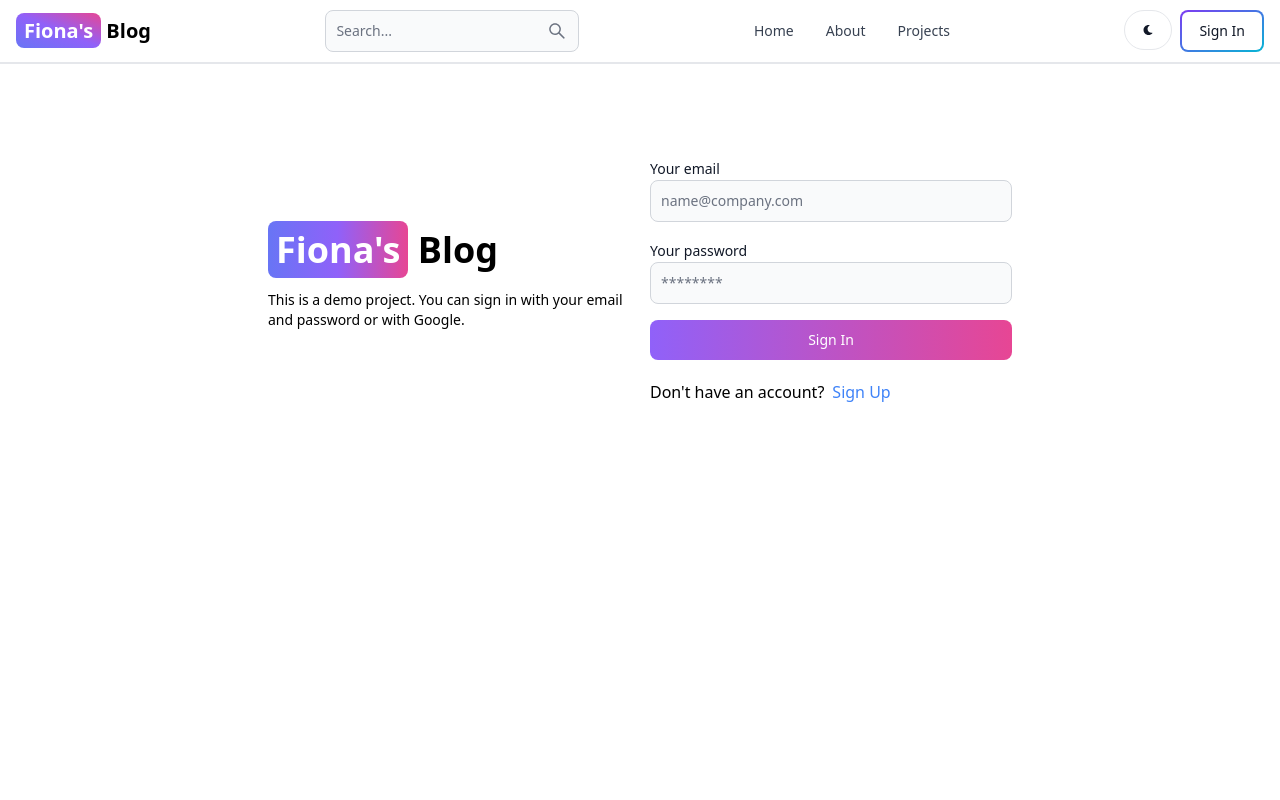
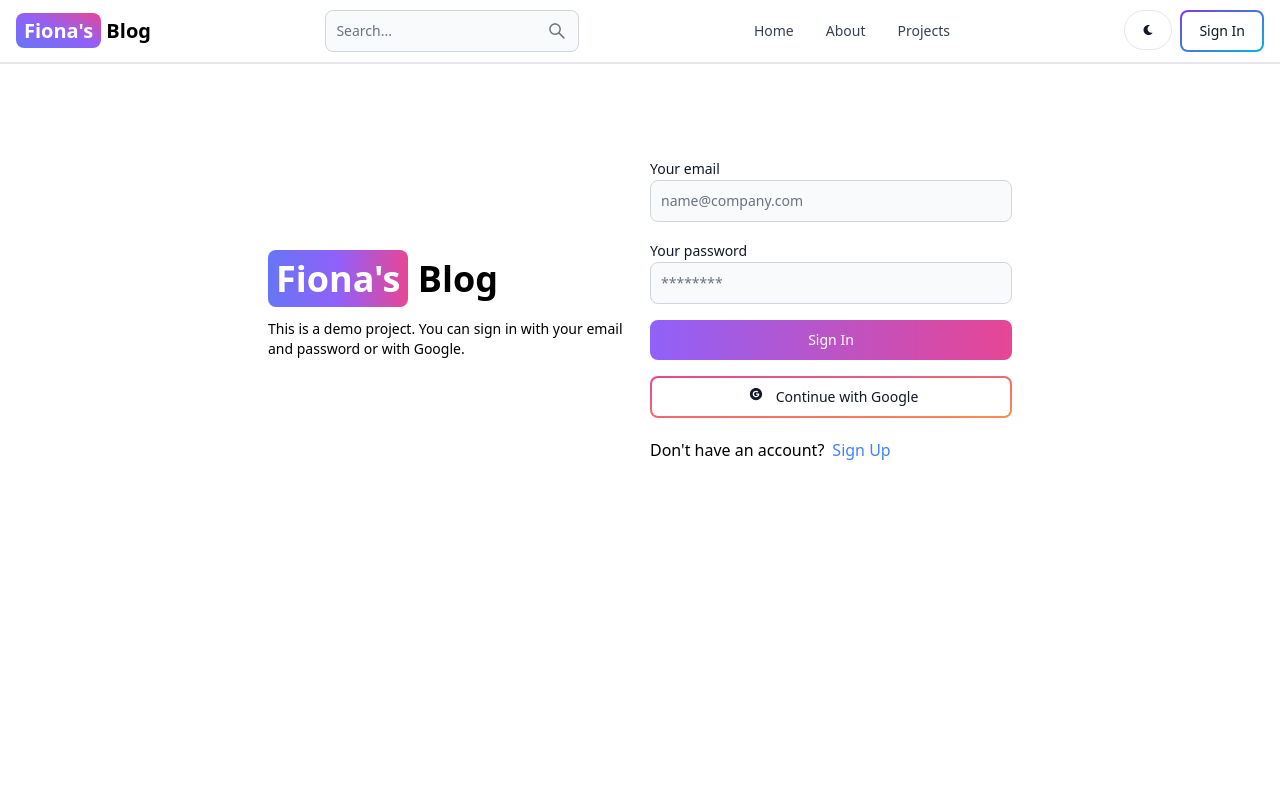
Before and after one commit to fiona-spencer/mern-blog, a React (Vite) app in the folder client/: page /sign-in in a window 1280 px wide. Shown: the top 800 px of the page. Built offline with nearby package versions, Linux system fonts and the light colour scheme; no server answers.

Commit message:
add OAuth functionality

```diff
--- a/client/package.json
+++ b/client/package.json
@@ -11,6 +11,7 @@
   },
   "dependencies": {
     "@reduxjs/toolkit": "^2.2.2",
+    "firebase": "^10.9.0",
     "flowbite-react": "^0.7.5",
     "nodemon": "^3.1.0",
     "react": "^18.2.0",
--- /dev/null
+++ b/client/src/components/OAuth.jsx
@@ -0,0 +1,45 @@
+import { Button } from 'flowbite-react';
+import { AiFillGoogleCircle } from 'react-icons/ai';
+import React from 'react';
+import { GoogleAuthProvider, signInWithPopup, getAuth } from 'firebase/auth';
+import { app } from "../firebase";
+import { useDispatch } from 'react-redux';
+import { signInSuccess } from '../redux/user/userSlice';
+import { useNavigate } from 'react-router-dom';
+
+export default function OAuthCom() {
+    const auth = getAuth(app)
+    const dispatch = useDispatch();
+    const navigate = useNavigate();
+    const handleGoogleClick = async () => {
+        const provider = new GoogleAuthProvider()
+        provider.setCustomParameters({ prompt: 'select_account '});
+        try {
+            const resultsFromGoogle = await signInWithPopup(auth, provider)
+            const res = await fetch('/api/auth/google', {
+                method: 'POST',
+                headers: { 'Content-Type': 'application/json' },
+                body: JSON.stringify({
+                    name: resultsFromGoogle.user.displayName,
+                    email: resultsFromGoogle.user.email,
+                    googlePhotoUrl: resultsFromGoogle.user.photoURL,
+                }),
+                })
+
+        const data = await res.json();
+        if (res.ok){
+            dispatch(signInSuccess(data))
+            navigate('/')
+        }
+        } catch (error) {
+            console.log(error);
+        }
+    };
+
+    return (
+      <Button type='button' gradientDuoTone='pinkToOrange' outline onClick={handleGoogleClick}>
+        <AiFillGoogleCircle className='w-6 mr-2'/>
+        Continue with Google
+      </Button>
+    );
+  };
--- /dev/null
+++ b/client/src/firebase.js
@@ -0,0 +1,17 @@
+// Import the functions you need from the SDKs you need
+import { initializeApp } from "firebase/app";
+// TODO: Add SDKs for Firebase products that you want to use
+// https://firebase.google.com/docs/web/setup#available-libraries
+
+// Your web app's Firebase configuration
+const firebaseConfig = {
+  apiKey: import.meta.env.VITE_FIREBASE_API_KEY,
+  authDomain: "mern-blog-f39b4.firebaseapp.com",
+  projectId: "mern-blog-f39b4",
+  storageBucket: "mern-blog-f39b4.appspot.com",
+  messagingSenderId: "934100938884",
+  appId: "1:934100938884:web:44bd8c4fb3f52c779992d1"
+};
+
+// Initialize Firebase
+export const app = initializeApp(firebaseConfig);
--- a/client/src/pages/SignIn.jsx
+++ b/client/src/pages/SignIn.jsx
@@ -3,6 +3,7 @@ import { useState } from "react";
 import { Link, useNavigate } from "react-router-dom";
 import { signInStart, signInSuccess, signInFailure  } from "../redux/user/userSlice";
 import { useDispatch, useSelector } from "react-redux";
+import OAuth from '../components/OAuth';
 
 export default function SignIn() {
   const [formData, setFormData] = useState({});
@@ -74,6 +75,7 @@ export default function SignIn() {
               ) : 'Sign In'
             }
           </Button>
+          <OAuth/>
         </form>
         <div className="flex gap-2 text-smm mt-5">
           <span>
--- a/client/src/pages/SignUp.jsx
+++ b/client/src/pages/SignUp.jsx
@@ -1,6 +1,7 @@
 import { Label, TextInput, Button, Alert, Spinner } from "flowbite-react";
 import { useState } from "react";
 import { Link, useNavigate } from "react-router-dom";
+import OAuth from "../components/OAuth";
 
 export default function SignUp() {
   const [formData, setFormData] = useState({});
@@ -77,6 +78,7 @@ export default function SignUp() {
               ) : 'Sign Up'
             }
           </Button>
+          <OAuth/>
         </form>
         <div className="flex gap-2 text-smm mt-5">
           <span>
```
Also changed, not shown: 1 other file (tests, documents, lock files or other folders).
